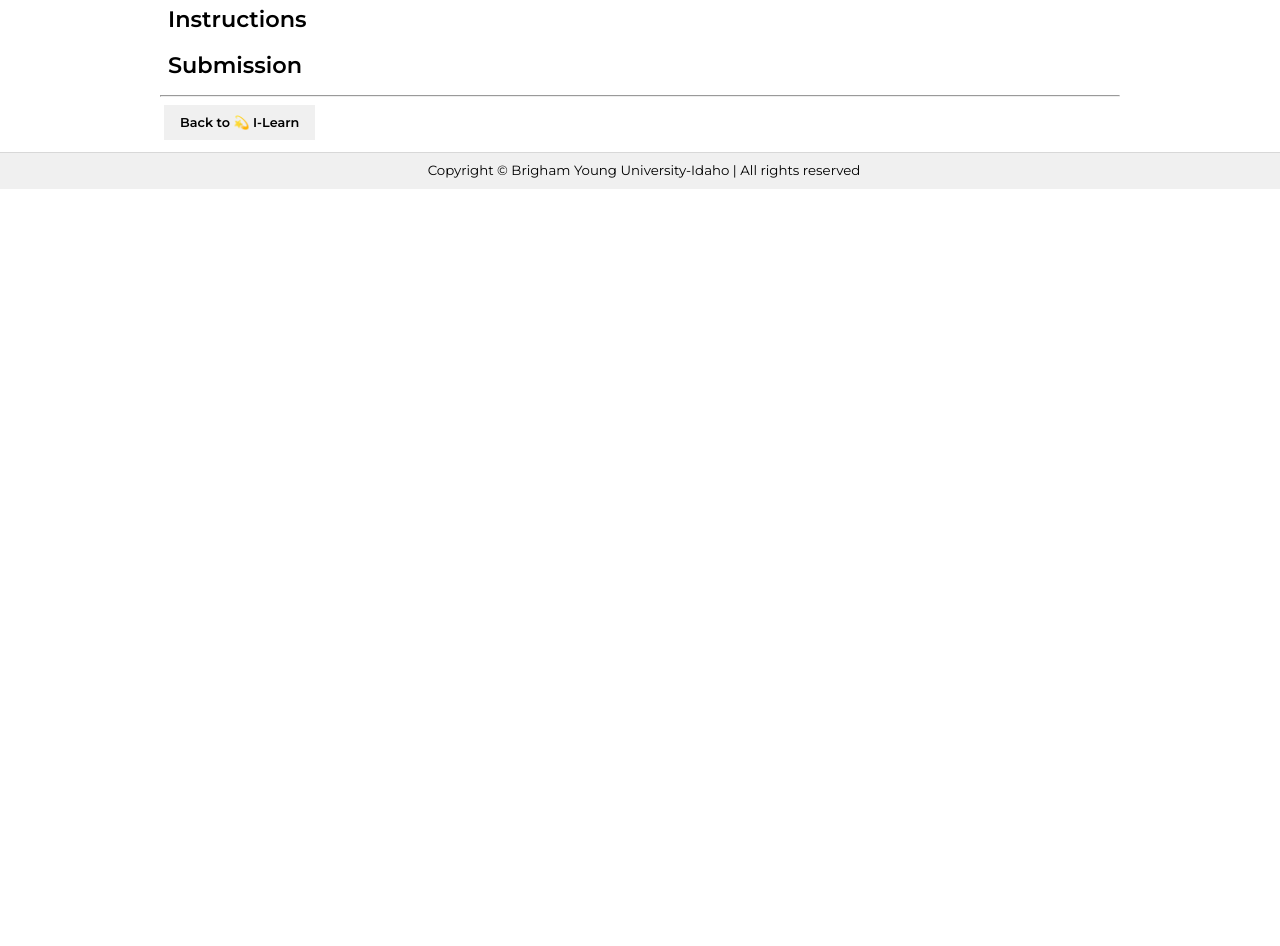
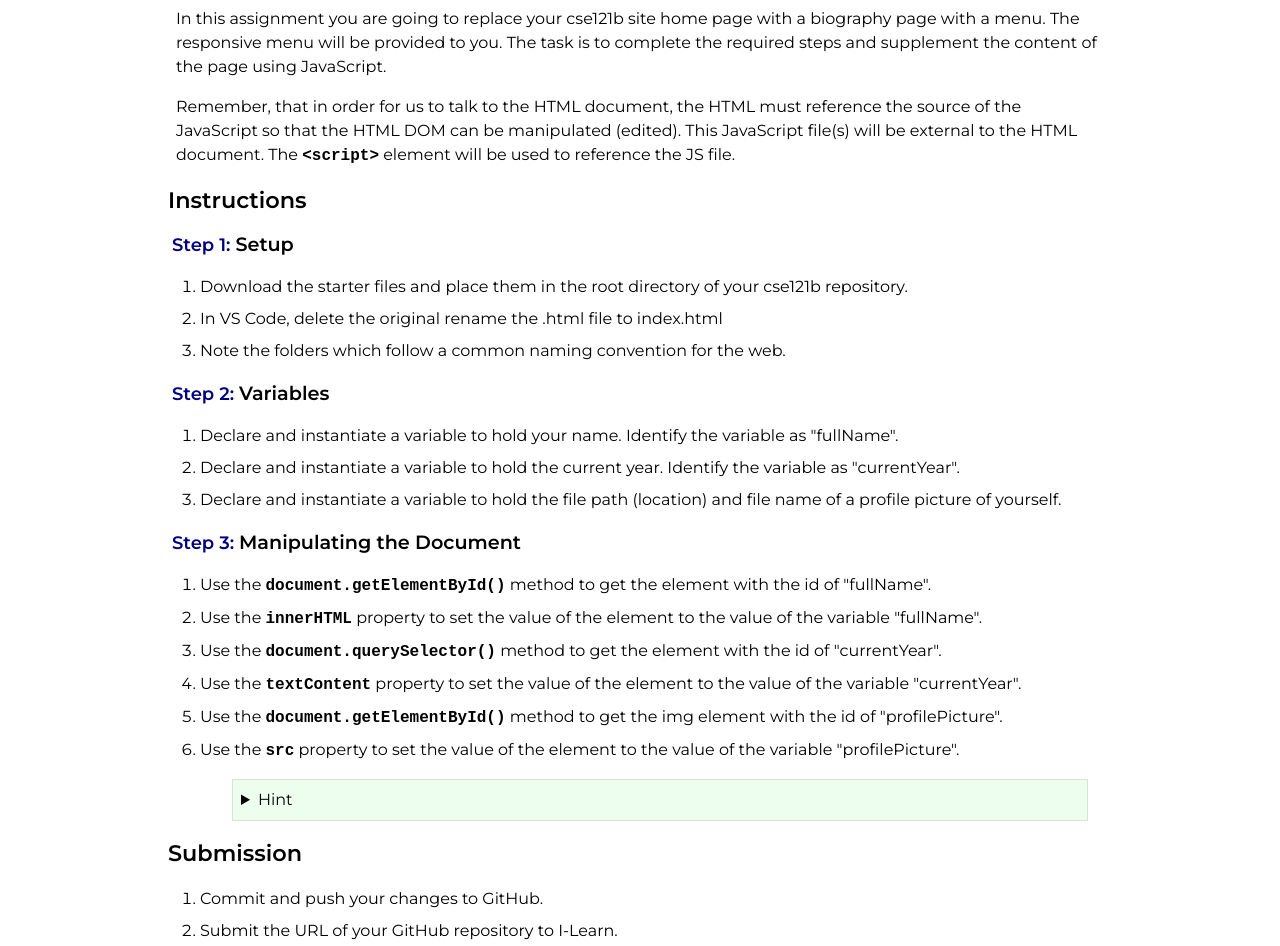
Before and after one commit to byui-cse/cse121b-ww-course, a plain HTML site: page docs/week02/w02-assignment.html in a window 1280 px wide. Shown: the part 201-1147 px from the top of the page. Before the commit the page ends 800 px from the top, so only its background shows below. Drawn offline with nearby package versions, Linux system fonts and the light colour scheme.

Commit message:
updates to language elements

```diff
--- a/docs/week02/w02-assignment.html
+++ b/docs/week02/w02-assignment.html
@@ -25,8 +25,60 @@
   <main class="page">
     <h2>W02: Programming Task</h2>
     <h3>Overview</h3>
+    <p>In this assignment you are going to replace your cse121b site home page with a biography page
+      with a menu. The responsive menu will be provided to you. The task is to complete the required
+      steps and supplement the content of the page using JavaScript.</p>
+    <p>Remember, that in order for us to talk to the HTML document, the HTML must reference the
+      source of the JavaScript so that the HTML DOM can be manipulated (edited). This JavaScript
+      file(s) will be external to the HTML document. The <code>&lt;script&gt;</code> element will be
+      used to reference the JS file.</p>
+
+
     <h3>Instructions</h3>
+    <h4 class="step">Setup</h4>
+    <ol>
+      <li>Download the starter files and place them in the root directory of your cse121b
+        repository.</li>
+      <li>In VS Code, delete the original rename the .html file to index.html</li>
+      <li>Note the folders which follow a common naming convention for the web.</li>
+    </ol>
+    <h4 class="step">Variables</h4>
+    <ol>
+      <li>Declare and instantiate a variable to hold your name. Identify the variable as "fullName".
+      </li>
+      <li>Declare and instantiate a variable to hold the current year. Identify the variable as
+        "currentYear".</li>
+      <li>Declare and instantiate a variable to hold the file path (location) and file name of a
+        profile picture of yourself.</li>
+
+    </ol>
+
+    <h4 class="step">Manipulating the Document</h4>
+    <ol>
+      <li>Use the <code>document.getElementById()</code> method to get the element with the id of
+        "fullName".</li>
+      <li>Use the <code>innerHTML</code> property to set the value of the element to the value of
+        the variable "fullName".</li>
+      <li>Use the <code>document.querySelector()</code> method to get the element with the id of
+        "currentYear".</li>
+      <li>Use the <code>textContent</code> property to set the value of the element to the value of
+        the variable "currentYear".</li>
+      <li>Use the <code>document.getElementById()</code> method to get the img element with the id
+        of "profilePicture".</li>
+      <li>Use the <code>src</code> property to set the value of the element to the value of the
+        variable "profilePicture".
+        <details>
+          <summary>Hint</summary>
+          Use <code>document.querySelector().setAttribute()</code>
+        </details>
+      </li>
+    </ol>
+
     <h3>Submission</h3>
+    <ol>
+      <li>Commit and push your changes to GitHub.</li>
+      <li>Submit the URL of your GitHub repository to I-Learn.</li>
+    </ol>
     <hr>
     <nav>
       <span><a href="https://byui.instructure.com/calendar">Back to 💫 I-Learn</a></span>
```
Also changed, not shown: docs/week01/prepare-variables.html (+2 -1 lines), docs/week01/setup-git.html (+5 -1 lines), docs/week01/setup-github.html (+1 -1 lines), docs/week01/setup-visual-studio-code.html (+3 -1 lines), docs/week02/prepare-arrays.html (+5 -0 lines), docs/week02/prepare-branching.html (+1 -1 lines), docs/week02/prepare-dom.html (+6 -3 lines).
